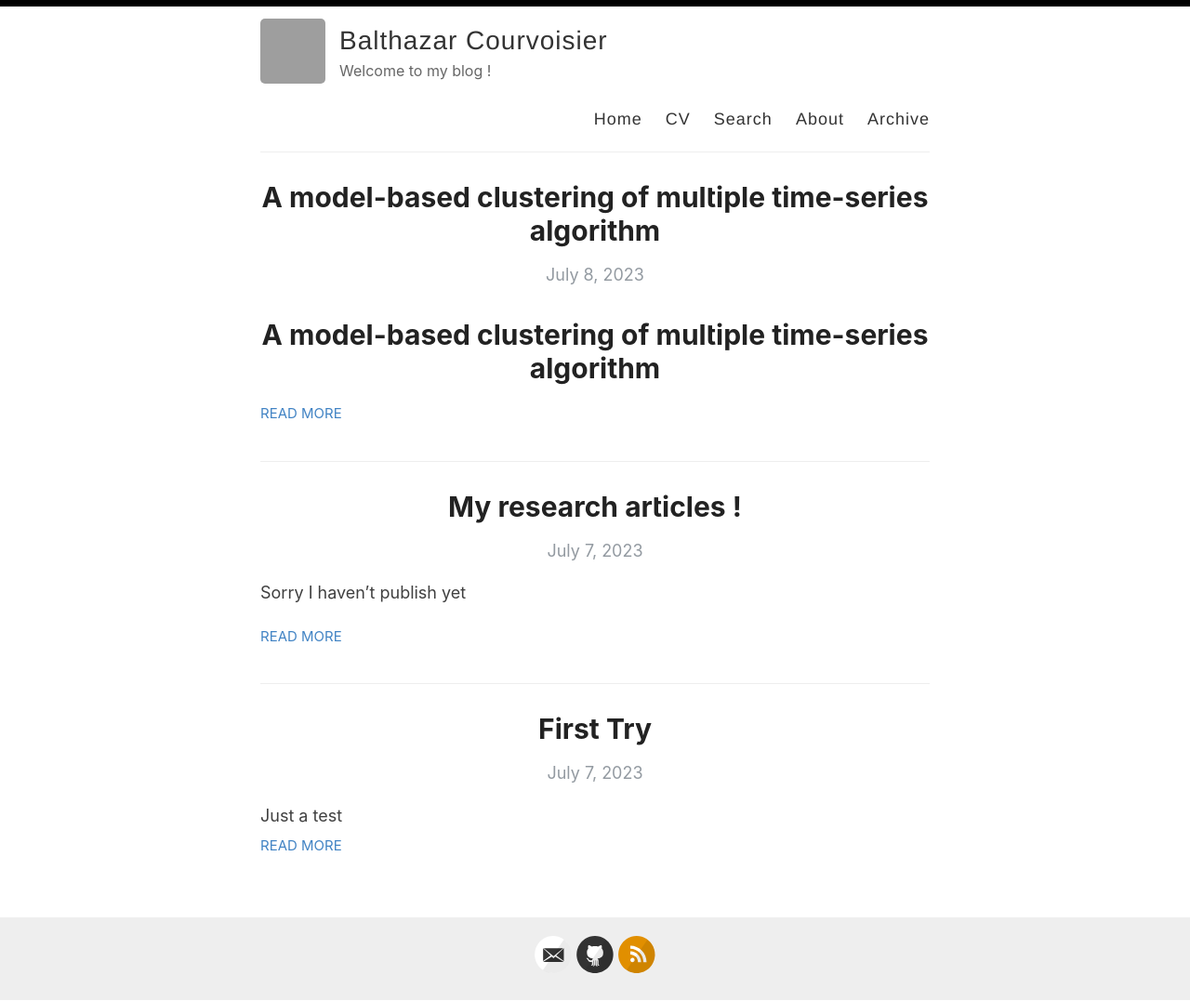
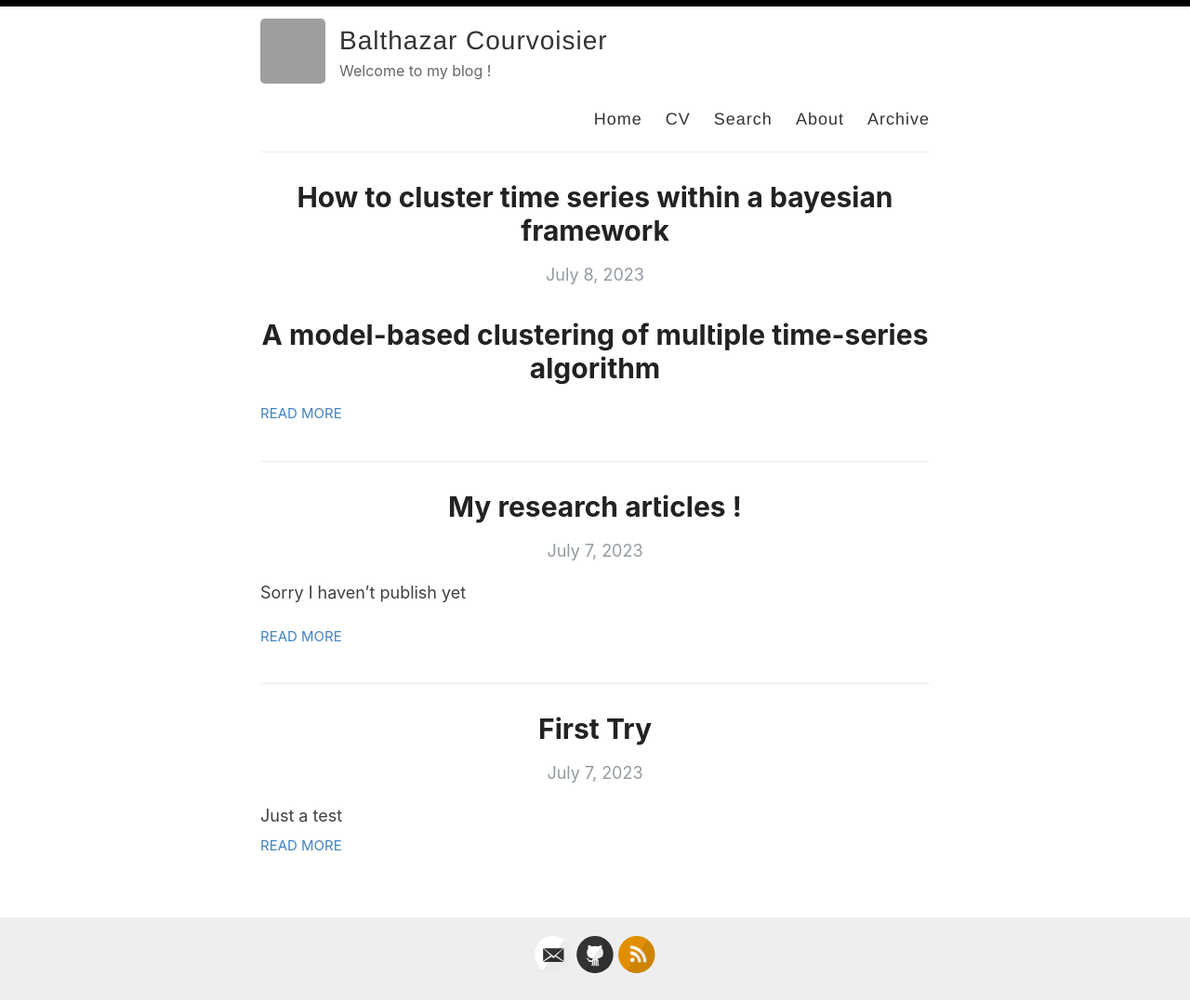
Before and after one commit to Zaltarba/blog, a Jekyll site: the page built from index.html, in a window 1280 px wide. Shown: the whole page at 93% size. Built offline with Jekyll 4.4.1, drawn with Linux system fonts in a browser that asks for light colours; the list of posts is cut into pages by our own code; grey boxes are pictures that could not be loaded.

Commit message:
Update 2023-07-08-Bayesian-article.md

```diff
--- a/_posts/2023-07-08-Bayesian-article.md
+++ b/_posts/2023-07-08-Bayesian-article.md
@@ -1,6 +1,6 @@
 ---
-layout: A model-based clustering of multiple time-series algorithm
-title: A model-based clustering of multiple time-series algorithm
+layout: Bayesian statistics project
+title: How to cluster time series within a bayesian framework
 categories: Academic project
 ---
 
```
